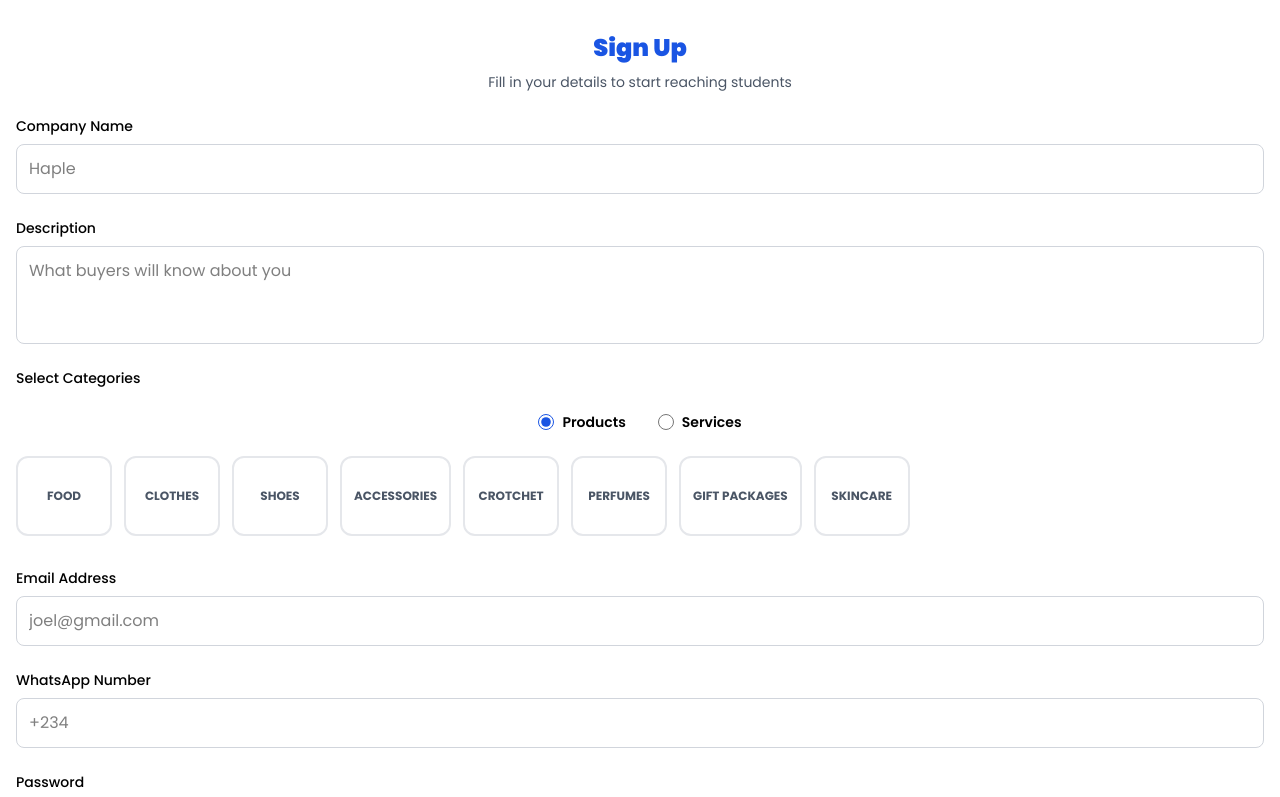
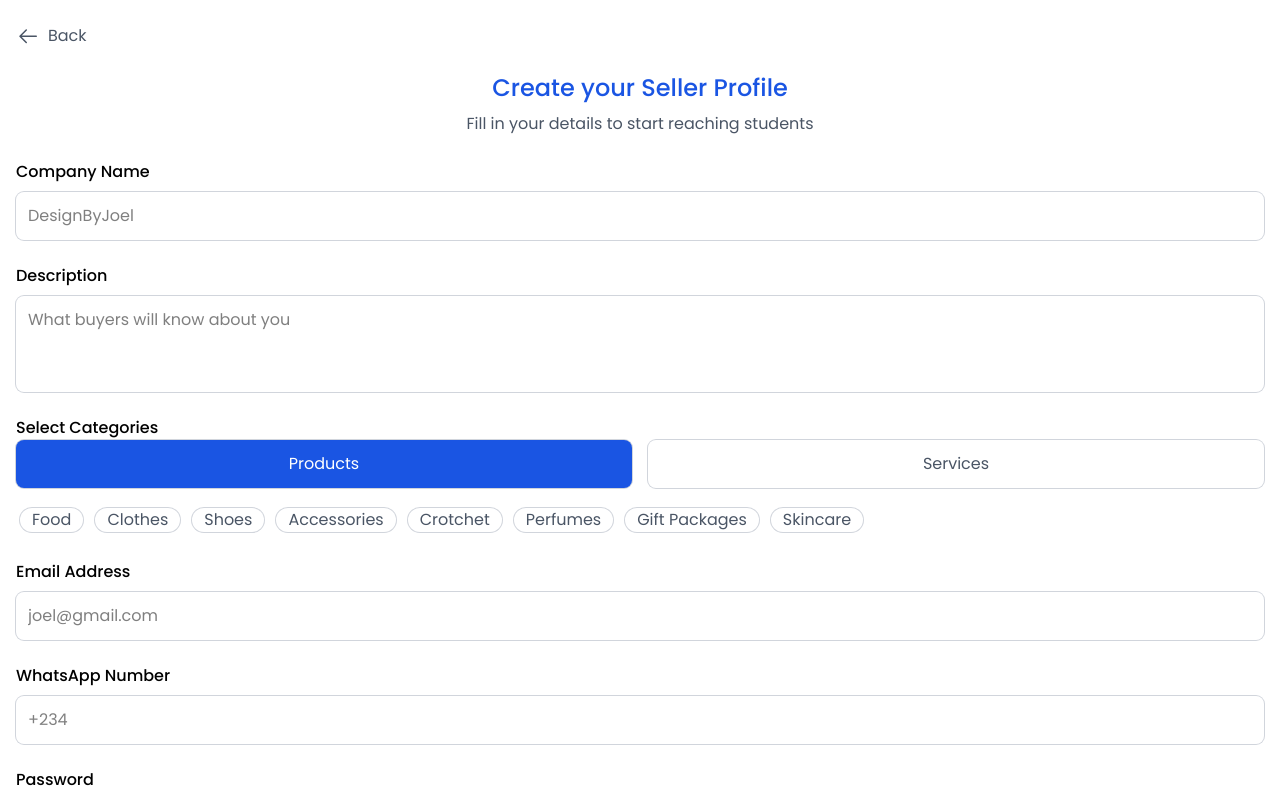
Before and after one commit to BuildingStartup/Haple, a React (Vite) app: page /SignUp in a window 1280 px wide. Shown: the top 797 px of the page. Built offline with nearby package versions, Linux system fonts and the light colour scheme.

Commit message:
signUp Ui fix

```diff
--- a/src/App.jsx
+++ b/src/App.jsx
@@ -1,8 +1,8 @@
 import { BrowserRouter, Route, Routes } from "react-router-dom";
 import { Toaster } from "react-hot-toast";
 // PAGES
-import Home from "./Home/Home.jsx";
-import SignUp from "./SignUp/SignUp.jsx";
+// import Home from "./Home/Home.jsx";
+import SignUp from "./pages/SignUp.jsx";
 
 function App() {
   return (
@@ -10,7 +10,7 @@ function App() {
       <BrowserRouter>
         <Routes>
           {/* routes go in here */}
-          <Route path="/" element={<Home />} />
+          {/* <Route path="/" element={<Home />} /> */}
           <Route path="/SignUp" element={<SignUp />} />
         </Routes>
       </BrowserRouter>
--- a/src/Home/Home.jsx
+++ /dev/null
@@ -1,48 +0,0 @@
-import { FaShoppingBag } from "react-icons/fa";
-import { FaTag } from "react-icons/fa";
-import { Link } from "react-router-dom";
-export default function Home() {
-  return (
-    <section className="h-screen w-full flex flex-col justify-center bg-[#F1F5F9] px-1 text-center">
-      <div className="flex flex-col items-center text-sm  space-y-2">
-        <h1 className="tracking-wider text-4xl text-[#1A55E3] font-bold">
-          HAPLE
-        </h1>
-        <p className="text-gray-900 font-bold text-lg leading-tight">
-          Find it. Book it. Haple it.
-        </p>
-
-        <p className="text-gray-600 text-sm leading-relaxed">
-          Discover entrepreneurs offering products and services on campus. From
-          food to clothes to accessories to services.
-        </p>
-      </div>
-      <div className="w-[93%] flex flex-col justify-center mx-auto gap-4 text-white mt-5 text-sm">
-        <button className=" bg-[#1A55E3] py-3 rounded-xl text-sm">
-          <p className="flex gap-2 items-center justify-center  mb-2">
-            <span>
-              <FaTag />
-            </span>
-            Start Selling
-          </p>
-          <p>List your shop in minutes</p>
-        </button>
-        {/*  */}
-        <button className="bg-[#10B981] py-3 rounded-xl">
-          <Link to="/SignUp">
-            <p className="flex gap-2 items-center justify-center mb-2">
-              <span>
-                <FaShoppingBag />
-              </span>
-              Find Products
-            </p>
-            <p>Browse the campus marketplace</p>
-          </Link>
-        </button>
-      </div>
-      <p className="text-sm mt-3">
-        Already Signed in? <a href="#">Log in</a>
-      </p>
-    </section>
-  );
-}
--- a/src/SignUp/SignUp.jsx
+++ b/src/pages/SignUp.jsx
@@ -1,6 +1,7 @@
+import { useState } from "react";
 import { useForm } from "react-hook-form";
-import Fields from "../Fields.jsx";
-import { useState } from "react";
+import { GoArrowLeft } from "react-icons/go";
+import Fields from "../ui/Fields.jsx";
 
 export default function SignUp() {
   const {
@@ -52,12 +53,18 @@ export default function SignUp() {
   };
 
   return (
-    <section className="min-h-screen bg-[#F1F5F9] flex justify-center">
-      <div className="w-full bg-white min-h-screen px-4 py-8 space-y-6">
+    // <div className="h-screen bg-[#3d4247] flex justify-center">
+      <div className="h-screen px-4 py-6 space-y-6 ">
+        <div className="flex items-center gap-2 cursor-pointer">
+          <GoArrowLeft className="text-2xl text-gray-600 cursor-pointer" />
+          <span className="text-gray-600">Back</span>
+        </div>
         {/* Header */}
         <div className="text-center space-y-2">
-          <h2 className="text-2xl font-black text-[#1A55E3]">Sign Up</h2>
-          <p className="text-sm text-gray-600">
+          <h2 className="text-2xl font-medium text-[#1A55E3]">
+            Create your Seller Profile
+          </h2>
+          <p className="text-gray-600">
             Fill in your details to start reaching students
           </p>
         </div>
@@ -70,13 +77,13 @@ export default function SignUp() {
             forTag="companyName"
             errors={errors}
             errorMessage="Company Name is Required"
-            placeholder="Haple"
+            placeholder="DesignByJoel"
             type="text"
           />
 
           {/* Description */}
           <div className="flex flex-col gap-2">
-            <label htmlFor="description" className="text-sm font-medium">
+            <label htmlFor="description" className="font-medium">
               Description
             </label>
             <textarea
@@ -85,7 +92,7 @@ export default function SignUp() {
                 required: "Description is required",
               })}
               placeholder="What buyers will know about you"
-              className="w-full px-3 py-3 border border-gray-300 rounded-lg resize-none outline-none focus:ring-1 focus:ring-[#1A55E3]"
+              className="w-full px-3 py-3 ring ring-gray-300 rounded-lg resize-none outline-none focus:ring focus:ring-[#1A55E3] transition-all duration-200"
               rows={3}
             />
             {errors.description && (
@@ -96,8 +103,42 @@ export default function SignUp() {
           </div>
 
           {/* Mode Toggle */}
-          <p className="text-sm font-medium">Select Categories</p>
-          <div className="flex justify-center gap-8">
+          <div className="space-y-4">
+            <label htmlFor="categories" className="font-medium">Select Categories</label>
+            <div className="flex gap-4">
+              <button
+                type="button"
+                onClick={() => {
+                  setValue("mode", "product");
+                  setValue("categories", []);
+                }}
+                className={`flex-1 px-4 py-3 rounded-lg transition-all ring ring-gray-300 cursor-pointer ${
+                  currentMode === "product"
+                    ? "bg-[#1A55E3] border-[#1A55E3] text-white"
+                    : "bg-white border-gray-300 text-gray-600"
+                }`}
+              >
+                Products
+              </button>
+
+              <button
+                type="button"
+                onClick={() => {
+                  setValue("mode", "service");
+                  setValue("categories", []);
+                }}
+                className={`flex-1 px-4 py-3 rounded-lg transition-all ring ring-gray-300 cursor-pointer ${
+                  currentMode === "service"
+                    ? "bg-[#1A55E3] border-[#1A55E3] text-white"
+                    : "bg-white border-gray-300 text-gray-600"
+                }`}
+              >
+                Services
+              </button>
+            </div>
+
+            {/* Category Multi Select */}
+            <div className="space-y-2">
               <input
                 type="hidden"
                 {...register("categories", {
@@ -105,47 +146,16 @@ export default function SignUp() {
                     val.length > 0 || "Select at least one category",
                 })}
               />
-            <label className="flex items-center gap-2 font-semibold text-sm">
-              <input
-                {...register("mode")}
-                type="radio"
-                value="product"
-                onChange={() => {
-                  setValue("mode", "product");
-                  setValue("categories", []);
-                }}
-                className="w-4 h-4 accent-[#1A55E3]"
-              />
-              Products
-            </label>
-
-            <label className="flex items-center gap-2 font-semibold text-sm">
-              <input
-                {...register("mode")}
-                type="radio"
-                value="service"
-                onChange={() => {
-                  setValue("mode", "service");
-                  setValue("categories", []);
-                }}
-                className="w-4 h-4 accent-[#1A55E3]"
-              />
-              Services
-            </label>
-          </div>
-
-          {/* Category Multi Select */}
-          <div className="space-y-2">
-            <div className="flex overflow-x-auto gap-3 no-scrollbar pb-2">
+              <div className="flex flex-wrap gap-3 p-1">
                 {(currentMode === "product" ? products : services).map(
                   (service) => (
                     <button
                       key={service}
                       type="button"
                       onClick={() => handleToggle(service)}
-                    className={`flex-shrink-0 min-w-24 h-20 px-3 flex items-center justify-center text-center rounded-xl border-2 text-xs font-bold uppercase transition-all ${
+                      className={`text-center text-gray-400 rounded-xl ring ring-gray-300 px-3 transition-all ${
                         selectedCategories.includes(service)
-                        ? "bg-[#1A55E3] border-[#1A55E3] text-white"
+                          ? "bg-[#1A55E3] ring-[#1A55E3] text-white"
                           : "bg-white border-gray-200 text-gray-600"
                       }`}
                     >
@@ -159,6 +169,7 @@ export default function SignUp() {
                   {errors.categories.message}
                 </span>
               )}
+            </div>
           </div>
 
           {/* For email */}
@@ -201,7 +212,7 @@ export default function SignUp() {
               message:
                 "Password must be at least 8 characters with at least 1 symbol",
             }}
-            placeholder="Joel25@#"
+            placeholder="example@gmail.com"
             type={showPassword ? "text" : "password"}
             errorMessage="Password is required"
             errors={errors}
@@ -213,12 +224,12 @@ export default function SignUp() {
           {/* Submit Button */}
           <button
             type="submit"
-            className="w-full bg-[#1A55E3] py-4 text-white font-bold uppercase tracking-widest rounded-lg active:scale-95 transition-transform"
+            className="w-full bg-[#1A55E3] py-4 font-medium text-white rounded-lg "
           >
             Launch My Shop
           </button>
         </form>
       </div>
-    </section>
+    // </div>
   );
 }
--- a/src/Fields.jsx
+++ b/src/ui/Fields.jsx
@@ -13,7 +13,7 @@ export default function Fields({
 }) {
   return (
     <div className="flex flex-col gap-2 relative">
-      <label htmlFor={forTag} className="text-sm font-medium">
+      <label htmlFor={forTag} className="font-medium">
         {labelName}
       </label>
       <input
@@ -24,7 +24,7 @@ export default function Fields({
           pattern: validation,
         })}
         placeholder={placeholder}
-        className="w-full px-3 py-3 border border-gray-300 rounded-lg outline-none focus:ring-1 focus:ring-[#1A55E3]"
+        className="w-full px-3 py-3 ring ring-gray-300 rounded-lg outline-none focus:ring focus:ring-[#1A55E3] transition-all duration-200"
       />
       {errors[forTag] && (
         <p className="text-red-500 text-[13px]">{errors[forTag].message}</p>
```
Lines whose indentation alone changed are shown as unchanged.
